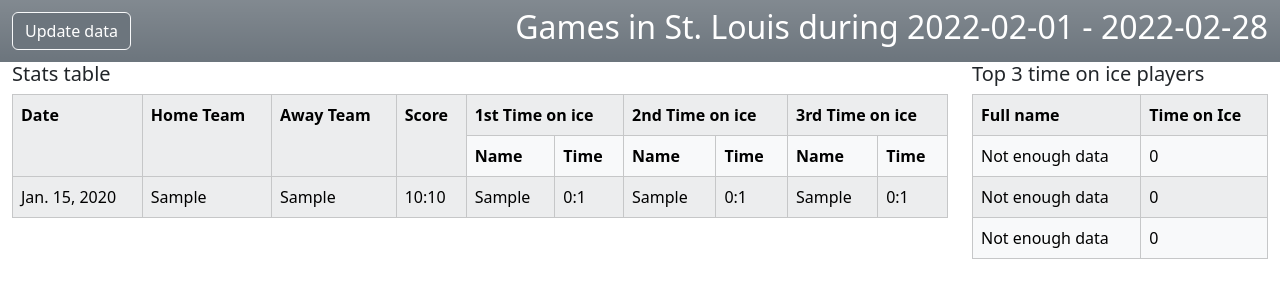
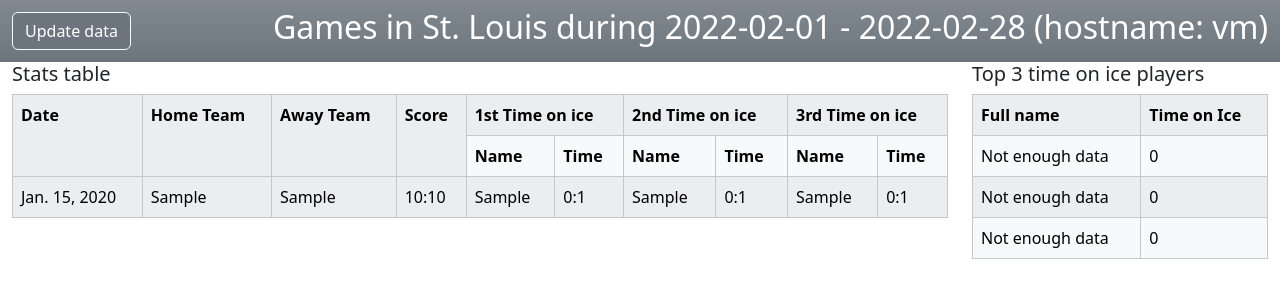
Before and after one commit to nikizz-nr/diploma, a Django app: page / in a window 1280 px wide. Shown: the top 300 px of the page. Run offline with Django 3.2, Linux system fonts and the light colour scheme; tables that the repository leaves empty hold one stand-in row (values such as "Sample post"); some libraries are stand-ins or nearby versions.

Commit message:
Scaling demo for staging

```diff
--- a/app/nhlstats/stlouisgames/templates/stlouisgames/index.html
+++ b/app/nhlstats/stlouisgames/templates/stlouisgames/index.html
@@ -24,7 +24,11 @@
                         </li>
                     </ul>
                 </div>
+                {% if hostname == "" %}
                 <h2 class="text-white">Games in St. Louis during {{ start_date }} - {{ end_date }}</h2>
+                {% else %}
+                <h2 class="text-white">Games in St. Louis during {{ start_date }} - {{ end_date }} (hostname: {{ hostname }})</h2>
+                {% endif %}
             </div>
         </nav>
     <div class="container-fluid">
--- a/app/nhlstats/stlouisgames/views.py
+++ b/app/nhlstats/stlouisgames/views.py
@@ -3,6 +3,8 @@ from .models import Game
 from django.http import Http404
 from datetime import datetime
 from calendar import monthrange
+from django.conf import settings
+from socket import gethostname
 
 
 def index(request):
@@ -18,11 +20,19 @@ def index(request):
         Game.update_game_stats()
         return redirect('index')
     elif request.method == 'GET':
+        if settings.DEBUG:
+            try:
+                hostname = gethostname()
+            except:
+                hostname = 'localhost'
+        else:
+            hostname=""
         context = {
             'data': Game.get_data(),
             'top3': Game.get_best_toi_players(),
             'start_date': start_date,
-            'end_date': end_date
+            'end_date': end_date,
+            'hostname': hostname
         }
     else:
         raise Http404("Wrong method")
```
